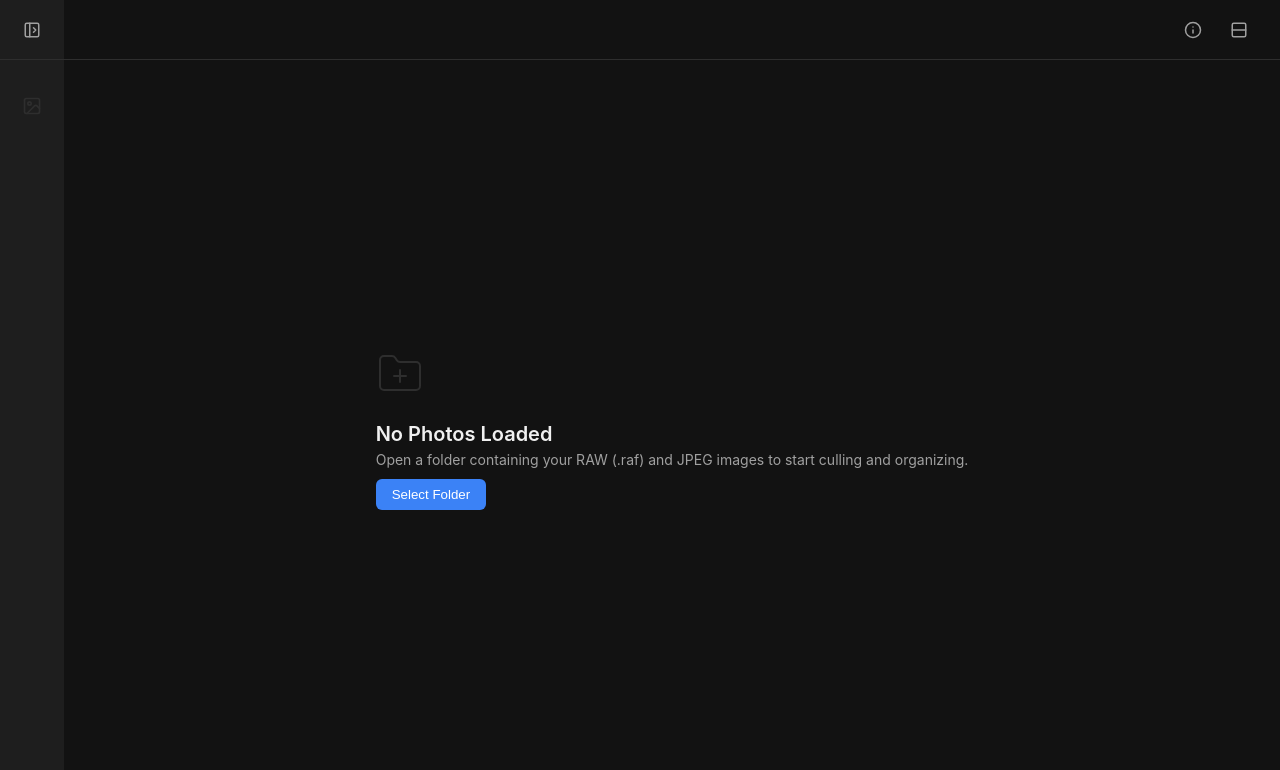
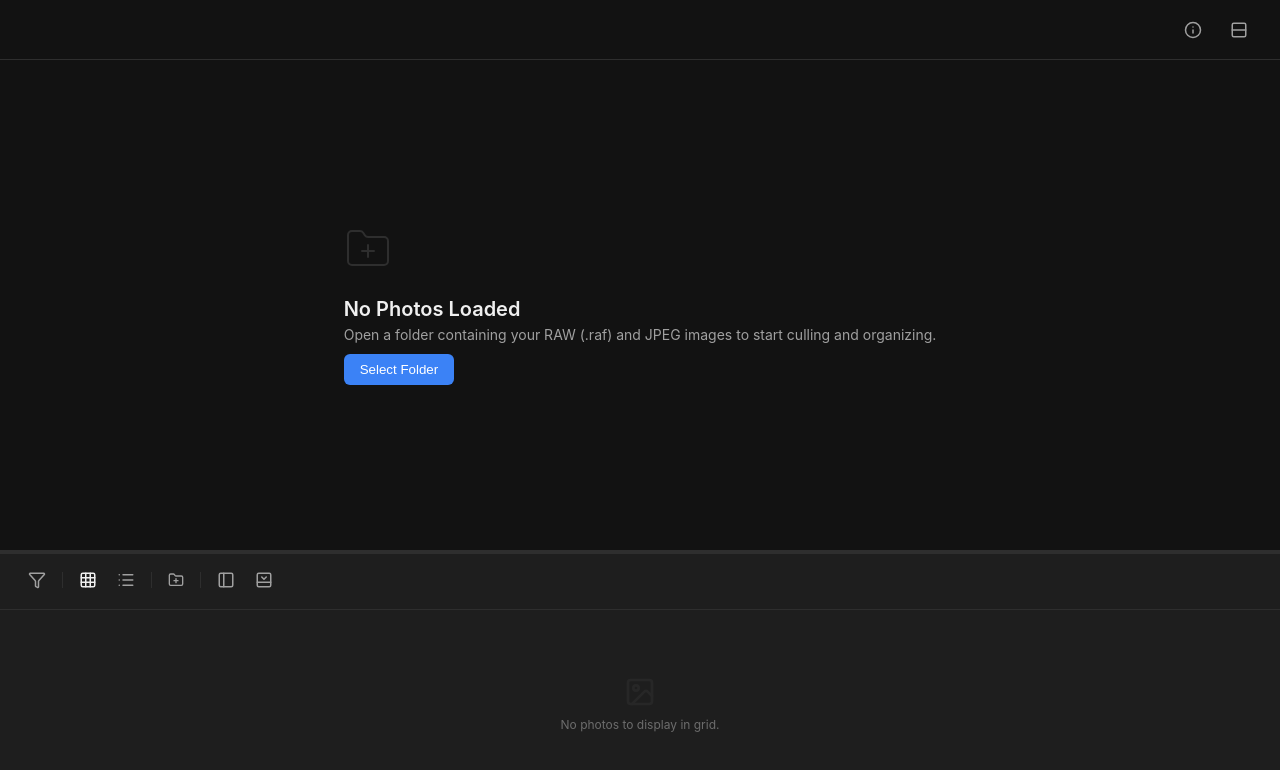
Before and after one commit to ichaves199/better-photo-studio, a React (Vite) app: page / in a window 1280 px wide. Both pictures are taken after a click on the button 226 px from the left and 29 px from the top of the page. Shown: the top 770 px of the page. Built offline with nearby package versions, Linux system fonts and the light colour scheme.

Commit message:
Added bottom grid layout, adjusted horizontal and stacked rules to adjust to the new layout

```diff
--- a/src/App.css
+++ b/src/App.css
@@ -42,6 +42,11 @@ body,
   height: 100vh;
   width: 100vw;
   background-color: var(--bg-color);
+  flex-direction: row;
+}
+
+.app-container.layout-bottom {
+  flex-direction: column-reverse;
 }
 
 /* Sidebar */
@@ -55,14 +60,19 @@ body,
 }
 
 .sidebar.animating {
-  transition: width 0.3s cubic-bezier(0.4, 0, 0.2, 1);
+  transition: width 0.3s cubic-bezier(0.4, 0, 0.2, 1), height 0.3s cubic-bezier(0.4, 0, 0.2, 1);
 }
 
-.sidebar.collapsed {
+.sidebar.left.collapsed {
   width: 64px !important;
 }
 
-.resizer {
+.sidebar.bottom.collapsed {
+  height: 60px !important;
+}
+
+/* Resizer for Left Layout */
+.sidebar.left .resizer {
   position: absolute;
   top: 0;
   right: 0;
@@ -74,10 +84,29 @@ body,
   z-index: 10;
 }
 
-.resizer:hover,
-.resizer.active {
+.sidebar.left .resizer:hover,
+.sidebar.left .resizer.active {
   background-color: var(--accent-color);
   width: 6px;
+}
+
+/* Resizer for Bottom Layout */
+.sidebar.bottom .resizer {
+  position: absolute;
+  top: 0;
+  left: 0;
+  width: 100%;
+  height: 4px;
+  cursor: row-resize;
+  background-color: var(--border-color);
+  transition: background-color 0.2s ease, height 0.2s ease;
+  z-index: 10;
+}
+
+.sidebar.bottom .resizer:hover,
+.sidebar.bottom .resizer.active {
+  background-color: var(--accent-color);
+  height: 6px;
 }
 
 .sidebar-header {
@@ -94,12 +123,12 @@ body,
   justify-content: space-between;
 }
 
-.sidebar.collapsed .sidebar-header {
+.sidebar.left.collapsed .sidebar-header {
   padding: 0;
   justify-content: center;
 }
 
-.sidebar.collapsed .sidebar-title {
+.sidebar.left.collapsed .sidebar-title {
   display: none;
 }
 
@@ -110,6 +139,13 @@ body,
   padding: 16px;
   direction: rtl;
   /* moves scrollbar to left side */
+}
+
+.sidebar.bottom .sidebar-content {
+  overflow-x: auto;
+  overflow-y: hidden;
+  direction: ltr;
+  /* Reset text direction for horizontal scrolling */
 }
 
 .sidebar-content>* {
@@ -130,6 +166,16 @@ body,
   display: flex;
   flex-direction: column;
   gap: 2px;
+}
+
+.sidebar.bottom .file-list {
+  display: grid;
+  grid-template-columns: none;
+  grid-auto-columns: 220px;
+  grid-template-rows: repeat(auto-fill, minmax(36px, 1fr));
+  grid-auto-flow: column;
+  gap: 4px 12px;
+  height: 100%;
 }
 
 .file-list-item {
@@ -180,6 +226,16 @@ body,
   grid-template-columns: repeat(auto-fill, minmax(100px, 1fr));
   gap: 8px;
   padding-right: 4px;
+}
+
+.sidebar.bottom .thumbnail-grid {
+  grid-template-columns: none;
+  grid-auto-columns: 110px;
+  grid-template-rows: repeat(auto-fill, minmax(130px, 1fr));
+  grid-auto-flow: column;
+  height: 100%;
+  padding-right: 16px;
+  padding-bottom: 4px;
 }
 
 .thumbnail-item {
@@ -470,7 +526,7 @@ body,
 /* Zoom Indicator */
 .zoom-indicator {
   position: absolute;
-  bottom: 170px;
+  bottom: 17%;
   left: 50%;
   transform: translateX(-50%);
   background: rgba(0, 0, 0, 0.6);
@@ -485,11 +541,34 @@ body,
   box-shadow: 0 4px 6px rgba(0, 0, 0, 0.3);
 }
 
+/* Bottom layout mode where action zones are 10% */
+.layout-bottom .zoom-indicator {
+  bottom: 90px;
+}
+
+/* Stacked layout where action zones are vertical (no bottom overlap) */
+.comparison-placeholder.stacked .zoom-indicator {
+  bottom: 10px;
+}
+
 /* Layout Spacer for Centering */
 .layout-spacer {
   flex: 0 0 64px;
   /* Mirrors the thickness of the buttons to keep the image perfectly centered */
   pointer-events: none;
+}
+
+/* Reduced top gap in horizontal mode to allow image to expand higher */
+.layout-spacer.top-spacer {
+  flex: 0 0 50px;
+}
+
+.layout-spacer.right-spacer {
+  flex: 0 0 250px;
+}
+
+.layout-bottom .layout-spacer.right-spacer {
+  flex: 0 0 350px;
 }
 
 .image-container.flex-center {
@@ -524,21 +603,36 @@ body,
 .action-zones.horizontal {
   display: flex;
   flex-direction: row;
-  flex: 0 0 150px;
+  flex: 0 0 15%;
   /* Fixed height, does not shrink or grow */
   width: 100%;
   /* Stretches boundary to boundary */
   z-index: 5;
 }
 
+/* Override height for the new bottom sidebar mode */
+.layout-bottom .action-zones.horizontal {
+  flex: 0 0 80px;
+}
+
+.layout-bottom .action-zones.horizontal .zone-icon {
+  width: 30px;
+  height: 30px;
+}
+
 .action-zones.vertical {
   display: flex;
   flex-direction: column;
-  flex: 0 0 200px;
+  flex: 0 0 250px;
   /* Fixed width, does not shrink or grow */
   height: 100%;
   /* Stretches boundary to boundary */
   z-index: 5;
+}
+
+/* Override height for the new bottom sidebar mode */
+.layout-bottom .action-zones.action-zones.vertical {
+  flex: 0 0 350px;
 }
 
 .zone-btn {
--- a/src/App.tsx
+++ b/src/App.tsx
@@ -1,5 +1,5 @@
 import { useState, useEffect, useCallback, useRef, useMemo } from "react";
-import { FolderPlus, Filter, Grid, List, PanelLeftClose, PanelLeftOpen, Image as ImageIcon, FileImage, Layers, Columns2, Rows2, Info, Star, Move, Trash2 } from "lucide-react";
+import { FolderPlus, Filter, Grid, List, PanelLeftClose, PanelLeftOpen, PanelBottomClose, PanelBottomOpen, PanelBottom, PanelLeft, Image as ImageIcon, FileImage, Layers, Columns2, Rows2, Info, Star, Move, Trash2 } from "lucide-react";
 import { open } from "@tauri-apps/plugin-dialog";
 import { readDir, DirEntry } from "@tauri-apps/plugin-fs";
 import { join } from "@tauri-apps/api/path";
@@ -216,10 +216,10 @@ function ImageView({ file, placeholder, layout, zoom, pan, onZoomPan, onPanDelta
         flexDirection: layout === 'side' ? 'column' : 'row'
       }}
     >
-      <div className={`file-name-badge-top ${layout === 'stacked' ? 'right-side' : ''}`} style={{ zIndex: 10, display: 'flex', flexDirection: 'column', gap: '6px', alignItems: 'flex-start', maxWidth: '80%' }}>
+      <div className={`file-name-badge-top ${layout === 'stacked' ? 'right-side' : ''}`} style={{ zIndex: 10, display: 'flex', flexDirection: 'column', gap: '6px', alignItems: layout === 'stacked' ? 'flex-end' : 'flex-start', maxWidth: layout === 'stacked' ? '300px' : '80%' }}>
         <span style={{ fontWeight: 600 }}>{file.name}</span>
         {showMetadata && metadata && (
-          <div className="metadata-chips" style={{ display: 'flex', gap: '6px', flexWrap: 'wrap' }}>
+          <div className="metadata-chips" style={{ display: 'flex', gap: '6px', flexWrap: 'wrap', justifyContent: layout === 'stacked' ? 'flex-end' : 'flex-start' }}>
             {metadata.dimensions && <span className={`meta-chip ${hoveredMetaKey === 'dimensions' ? 'meta-chip-hover' : ''}`} onMouseEnter={() => onMetaHover('dimensions')} onMouseLeave={() => onMetaHover(null)} title="Dimensions">{metadata.dimensions}</span>}
             {metadata.date_taken && <span className={`meta-chip ${hoveredMetaKey === 'date_taken' ? 'meta-chip-hover' : ''}`} onMouseEnter={() => onMetaHover('date_taken')} onMouseLeave={() => onMetaHover(null)} title="Date taken">{metadata.date_taken}</span>}
             {metadata.camera_maker && <span className={`meta-chip ${hoveredMetaKey === 'camera_maker' ? 'meta-chip-hover' : ''}`} onMouseEnter={() => onMetaHover('camera_maker')} onMouseLeave={() => onMetaHover(null)} title="Camera maker">{metadata.camera_maker}</span>}
@@ -272,13 +272,13 @@ function ImageView({ file, placeholder, layout, zoom, pan, onZoomPan, onPanDelta
               <div className="thumbnail-loading" style={{ width: "100%", height: "100%" }} />
             )}
           </div>
-          <div className="layout-spacer" />
+          <div className="layout-spacer right-spacer" />
         </>
       )}
 
       {layout === 'side' && (
         <>
-          <div className="layout-spacer" />
+          <div className="layout-spacer top-spacer" />
           <div
             className="image-container flex-center"
             onWheel={handleWheel}
@@ -311,7 +311,9 @@ function ImageView({ file, placeholder, layout, zoom, pan, onZoomPan, onPanDelta
 
 function App() {
   const [isSidebarCollapsed, setIsSidebarCollapsed] = useState(false);
+  const [sidebarPosition, setSidebarPosition] = useState<'left' | 'bottom'>('left');
   const [sidebarWidth, setSidebarWidth] = useState(360);
+  const [sidebarHeight, setSidebarHeight] = useState(250);
   const [isResizing, setIsResizing] = useState(false);
   const [files, setFiles] = useState<ImageFile[]>([]);
   const [currentFolderPath, setCurrentFolderPath] = useState<string | null>(null);
@@ -413,15 +415,24 @@ function App() {
   const resize = useCallback(
     (e: MouseEvent) => {
       if (isResizing) {
+        if (sidebarPosition === 'left') {
           const newWidth = e.clientX;
           const minWidth = 260;
           const maxWidth = window.innerWidth / 2;
           if (newWidth >= minWidth && newWidth <= maxWidth) setSidebarWidth(newWidth);
           else if (newWidth < minWidth && newWidth > 100) setSidebarWidth(minWidth);
           else if (newWidth > maxWidth) setSidebarWidth(maxWidth);
+        } else {
+          const newHeight = window.innerHeight - e.clientY;
+          const minHeight = 150;
+          const maxHeight = window.innerHeight * 0.8;
+          if (newHeight >= minHeight && newHeight <= maxHeight) setSidebarHeight(newHeight);
+          else if (newHeight < minHeight && newHeight > 50) setSidebarHeight(minHeight);
+          else if (newHeight > maxHeight) setSidebarHeight(maxHeight);
+        }
       }
     },
-    [isResizing]
+    [isResizing, sidebarPosition]
   );
 
   useEffect(() => {
@@ -476,11 +487,14 @@ function App() {
   };
 
   return (
-    <div className="app-container" style={{ cursor: isResizing ? "col-resize" : "default" }}>
+    <div className={`app-container ${sidebarPosition === 'bottom' ? 'layout-bottom' : ''}`} style={{ cursor: isResizing ? (sidebarPosition === 'left' ? "col-resize" : "row-resize") : "default" }}>
       {/* Sidebar */}
       <aside
-        className={`sidebar ${isSidebarCollapsed ? "collapsed" : ""} ${!isResizing ? "animating" : ""}`}
-        style={{ width: isSidebarCollapsed ? undefined : sidebarWidth }}
+        className={`sidebar ${sidebarPosition} ${isSidebarCollapsed ? "collapsed" : ""} ${!isResizing ? "animating" : ""}`}
+        style={{
+          width: sidebarPosition === 'left' ? (isSidebarCollapsed ? undefined : sidebarWidth) : '100%',
+          height: sidebarPosition === 'bottom' ? (isSidebarCollapsed ? undefined : sidebarHeight) : '100%',
+        }}
       >
         <div className="sidebar-header">
           <div style={{ display: "flex", alignItems: "center", gap: "4px" }}>
@@ -515,15 +529,33 @@ function App() {
             )}
             <button
               className="btn-icon"
+              onClick={() => setSidebarPosition(p => p === 'left' ? 'bottom' : 'left')}
+              title={sidebarPosition === 'left' ? "Move Sidebar to Bottom" : "Move Sidebar to Left"}
+            >
+              {sidebarPosition === 'left' ? <PanelBottom size={18} /> : <PanelLeft size={18} />}
+            </button>
+            <button
+              className="btn-icon"
               onClick={() => setIsSidebarCollapsed(!isSidebarCollapsed)}
               title={isSidebarCollapsed ? "Expand Sidebar" : "Collapse Sidebar"}
             >
-              {isSidebarCollapsed ? <PanelLeftOpen size={18} /> : <PanelLeftClose size={18} />}
+              {sidebarPosition === 'left' ? (
+                isSidebarCollapsed ? <PanelLeftOpen size={18} /> : <PanelLeftClose size={18} />
+              ) : (
+                isSidebarCollapsed ? <PanelBottomOpen size={18} /> : <PanelBottomClose size={18} />
+              )}
             </button>
           </div>
         </div>
 
-        <div className="sidebar-content sidebar-grid">
+        <div
+          className="sidebar-content sidebar-grid"
+          onWheel={(e) => {
+            if (sidebarPosition === 'bottom' && e.deltaY !== 0) {
+              e.currentTarget.scrollLeft += e.deltaY;
+            }
+          }}
+        >
           {isSidebarCollapsed ? (
             <div style={{ display: "flex", justifyContent: "center", marginTop: "20px" }}>
               <ImageIcon size={20} style={{ color: "var(--border-color)" }} />
```
Lines whose indentation alone changed are shown as unchanged.
